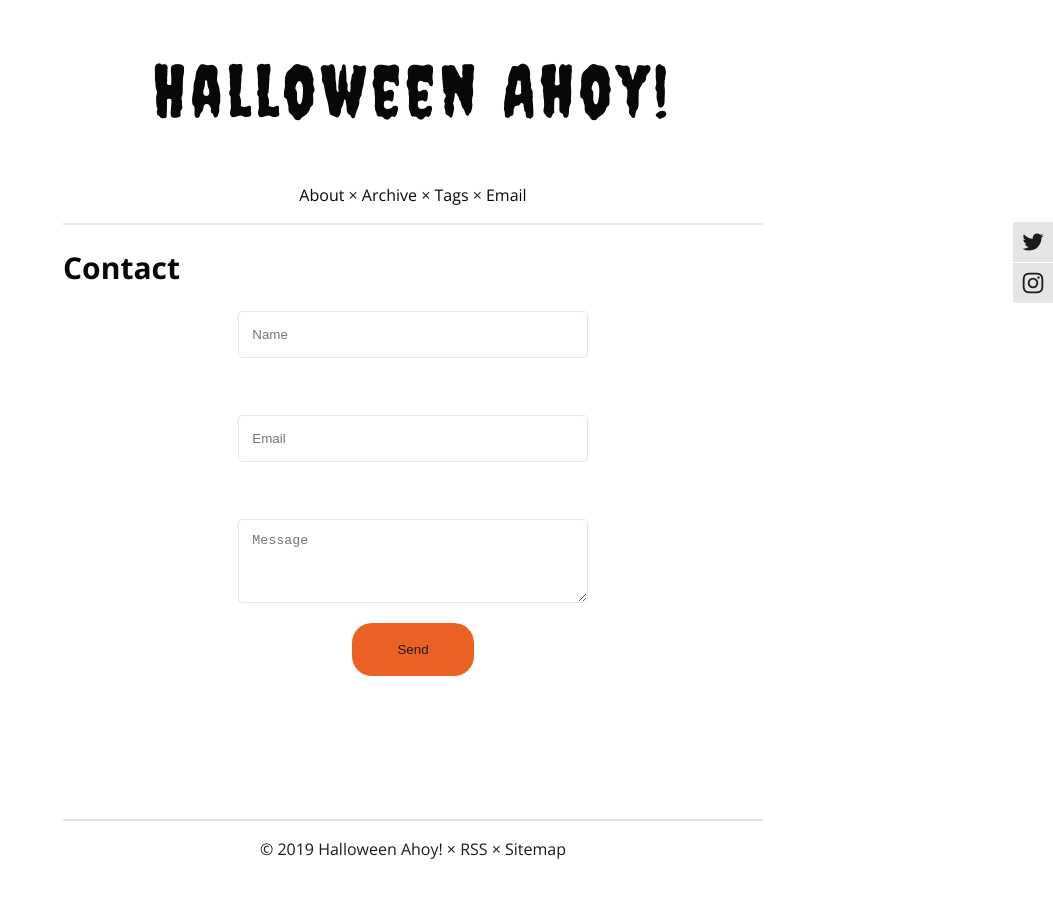
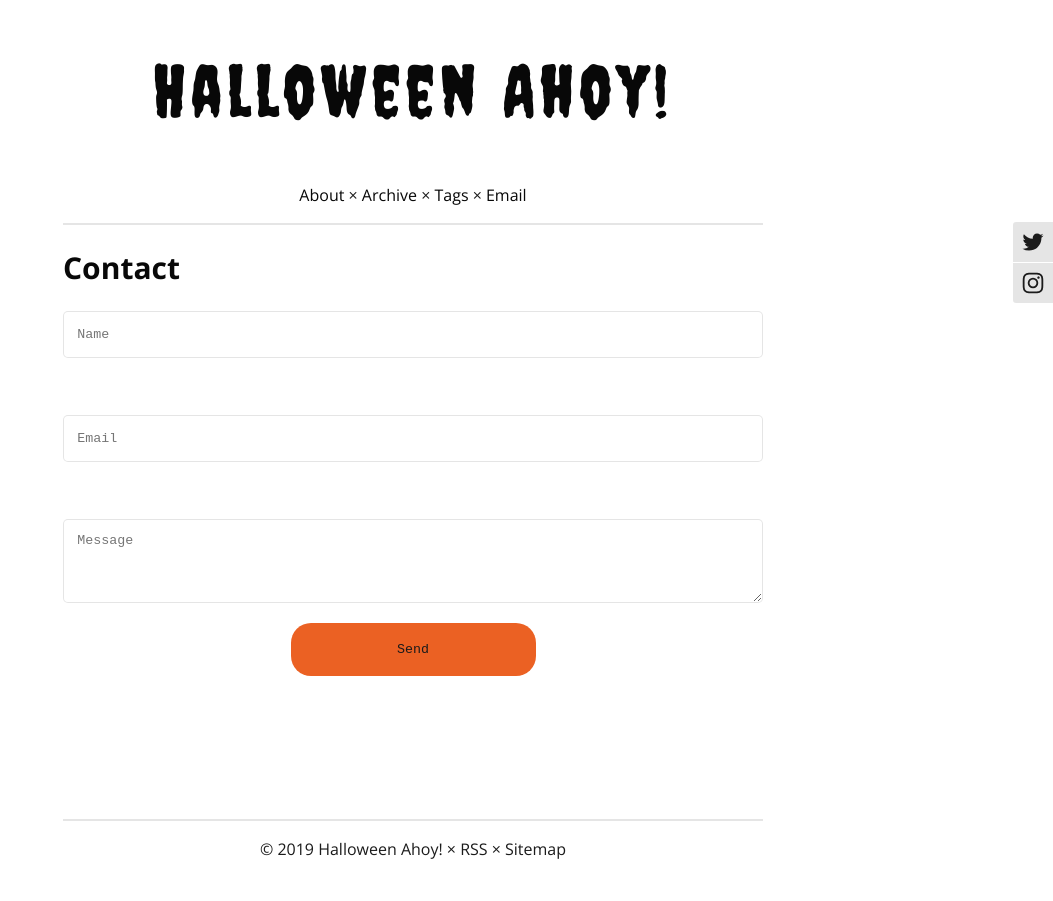
Before and after one commit to halloweenahoy/halloweenahoy.github.io, a Jekyll site: the page built from contact.html, in a window 1280 px wide. Shown: the whole page, without its empty margins (227-1280 px from the left). Built offline with Jekyll 4.4.1, drawn with Linux system fonts in a browser that asks for light colours; comment, search, counter and statistics services are not loaded.

Commit message:
Update style.css

```diff
--- a/css/style.css
+++ b/css/style.css
@@ -14,15 +14,15 @@ padding: 0 10px;
 /* Form */
 
 form {
-    width: 50%;
+    width: 100%;
     height: 500px;
-    margin: 0 auto;
     display: grid;
     grid-template-rows: repeat(5, 1fr);
     grid-row-gap: 20px;
 }
 
 form input {
+  font-family: monospace;
   border: 1px solid rgba(0, 0, 0, 0.1);
   border-radius: 5px;
   background: white;
```
